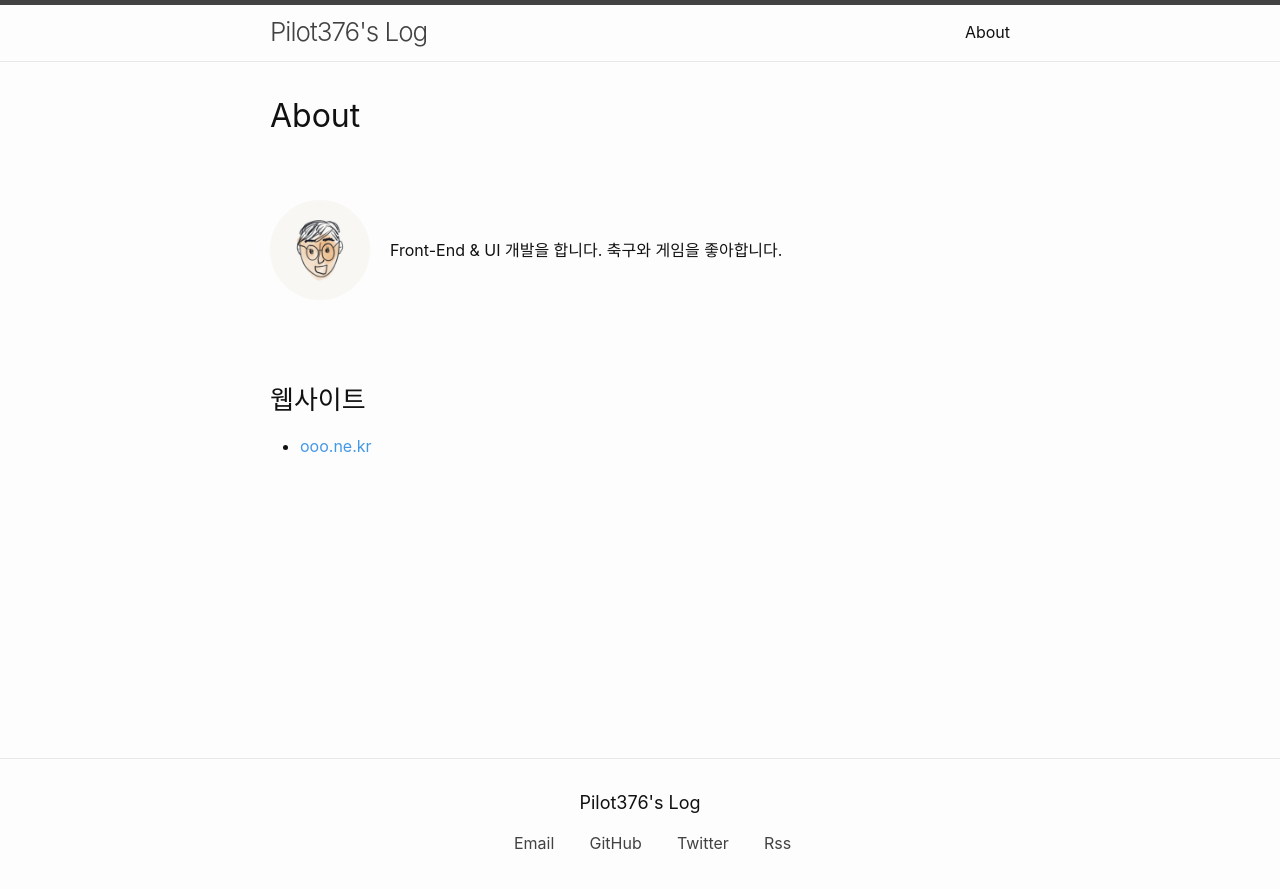
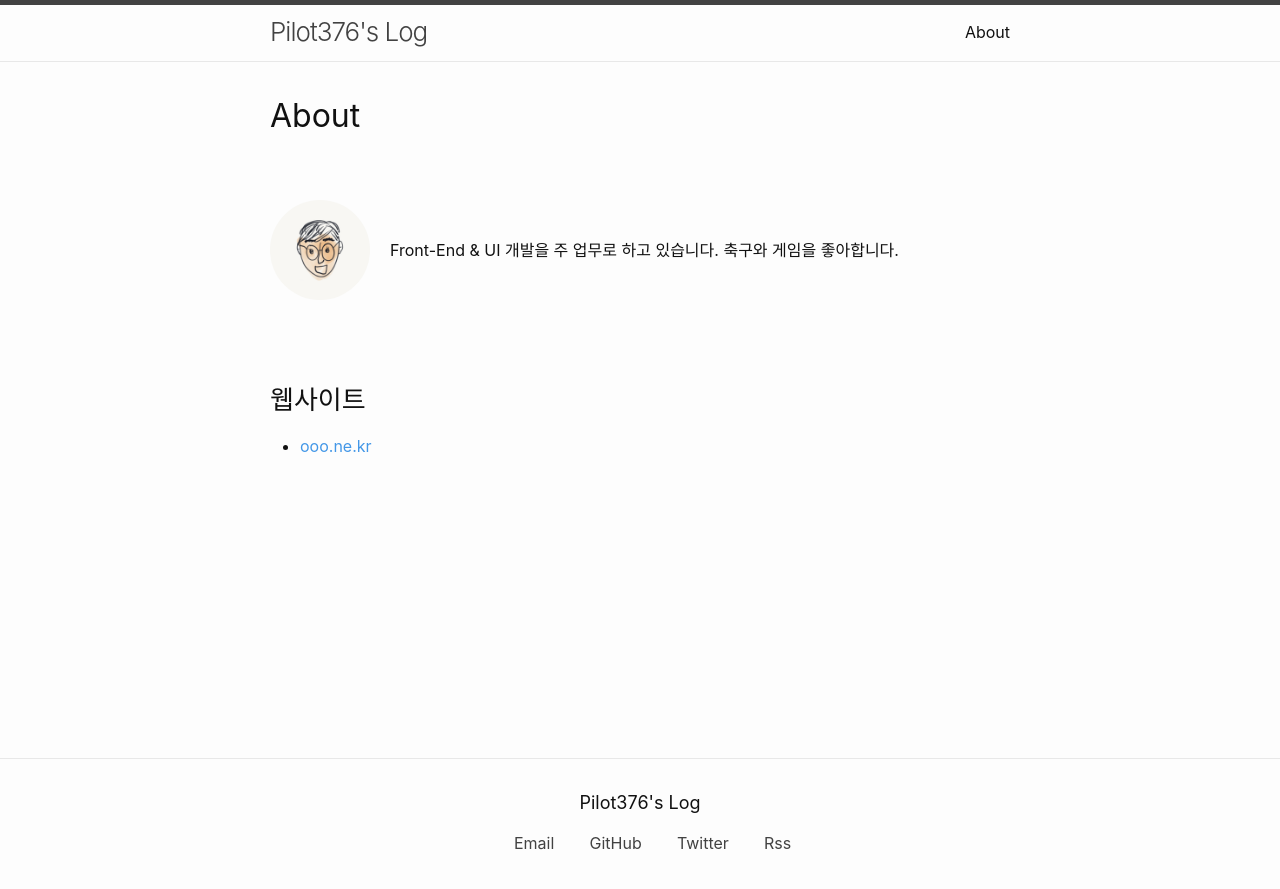
Before and after one commit to pilot376/pilot376.github.io, a Jekyll site: the page built from about.md, in a window 1280 px wide. Shown: the top 889 px of the page. Built offline with Jekyll 4.4.1, drawn with Linux system fonts in a browser that asks for light colours; some web fonts are replaced.

Commit message:
Update about.md

```diff
--- a/about.md
+++ b/about.md
@@ -12,7 +12,7 @@ permalink: /about/
 
 <div class="area-profile">
 	<img src="/assets/img/profile.png" alt="프로필 이미지" width="100" height="100">
-	<p>Front-End & UI 개발을 합니다. 축구와 게임을 좋아합니다.</p>
+	<p>Front-End & UI 개발을 주 업무로 하고 있습니다. 축구와 게임을 좋아합니다.</p>
 </div>
 
 ---
```
